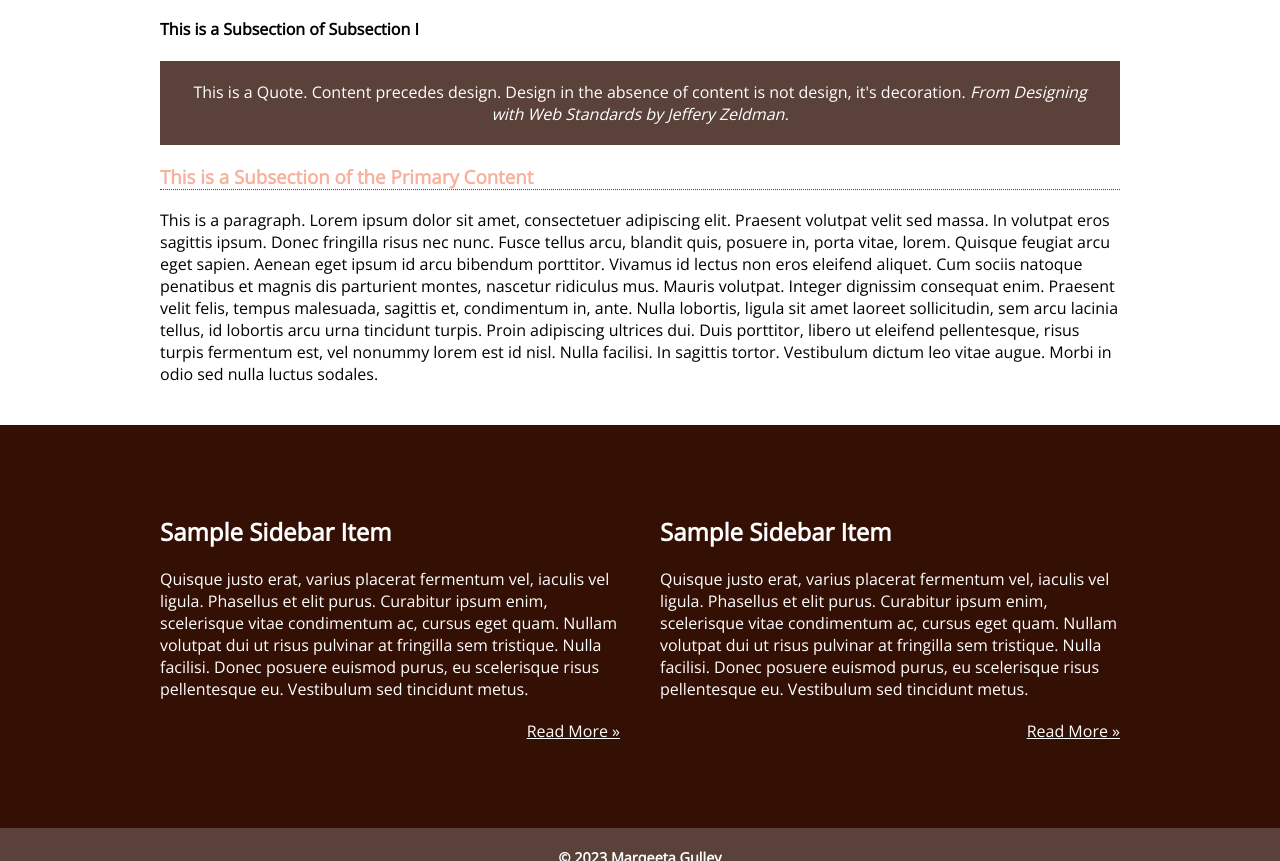
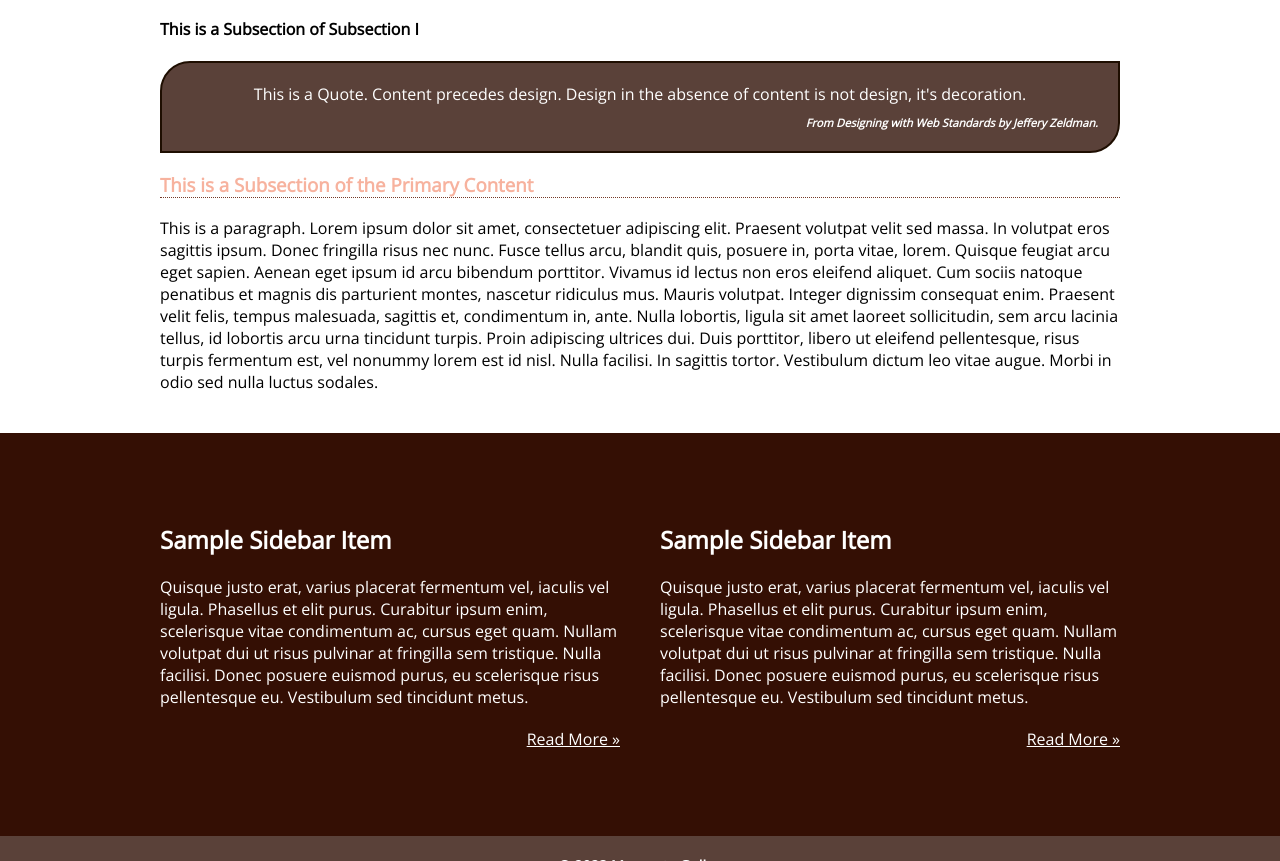
Before and after one commit to magulley/ifsc-1310, a plain HTML site: page css-demo/index.html in a window 1280 px wide. Shown: the part 2461-3322 px from the top of the page. Drawn offline with nearby package versions, Linux system fonts and the light colour scheme.

Commit message:
set up exercises

```diff
--- a/css-demo/assets/css/style.css
+++ b/css-demo/assets/css/style.css
@@ -227,12 +227,23 @@ article.post a{
 article.post a:hover{
   text-decoration:none;
 }
-blockquote{
+#practice blockquote{
+  border:2px solid #1e0e01;
   background-color:#5a4139;
   color:#ffffff;
   padding: 20px;
   margin:0;
   text-align:center;
+  border-radius:30px 0;
+  line-height:1.4;
+}
+#practice blockquote cite{
+  display:block;
+  text-align:right;
+  font-size:.7rem;
+  font-weight:bold;
+  margin-top:10px;
+
 }
 
 #practice h2{
```
Also changed, not shown: index.html (+9 -0 lines), position-lab/absolute-1.html (added), position-lab/absolute-2.html (added), position-lab/float-1.html (added), position-lab/float-2.html (added).
